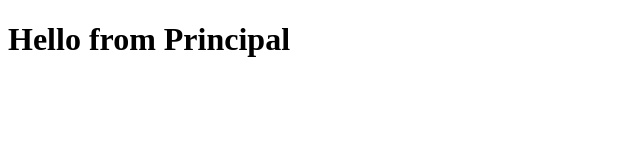
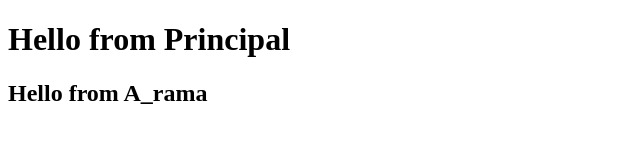
Before and after one commit to santa-alfredo/Principal, a plain HTML site: page index.html in a window 1280 px wide. Shown: the whole page, without its empty margins (0-640 px from the left). Drawn offline with Linux system fonts and the light colour scheme.

Commit message:
add tag h2

```diff
--- a/index.html
+++ b/index.html
@@ -8,5 +8,6 @@
 </head>
 <body>
     <h1>Hello from Principal</h1>
+    <h2>Hello from A_rama</h2>
 </body>
 </html>
```
